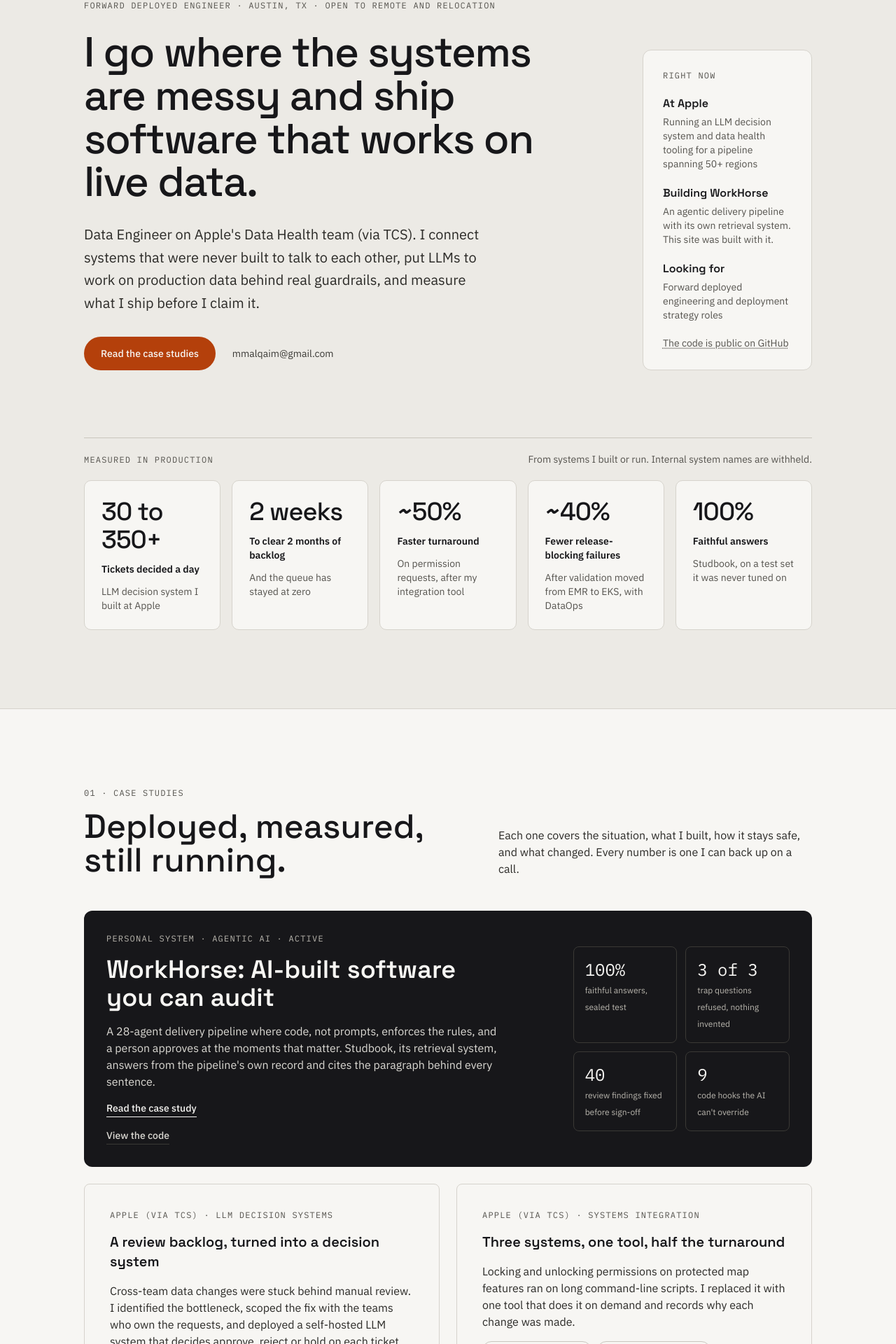
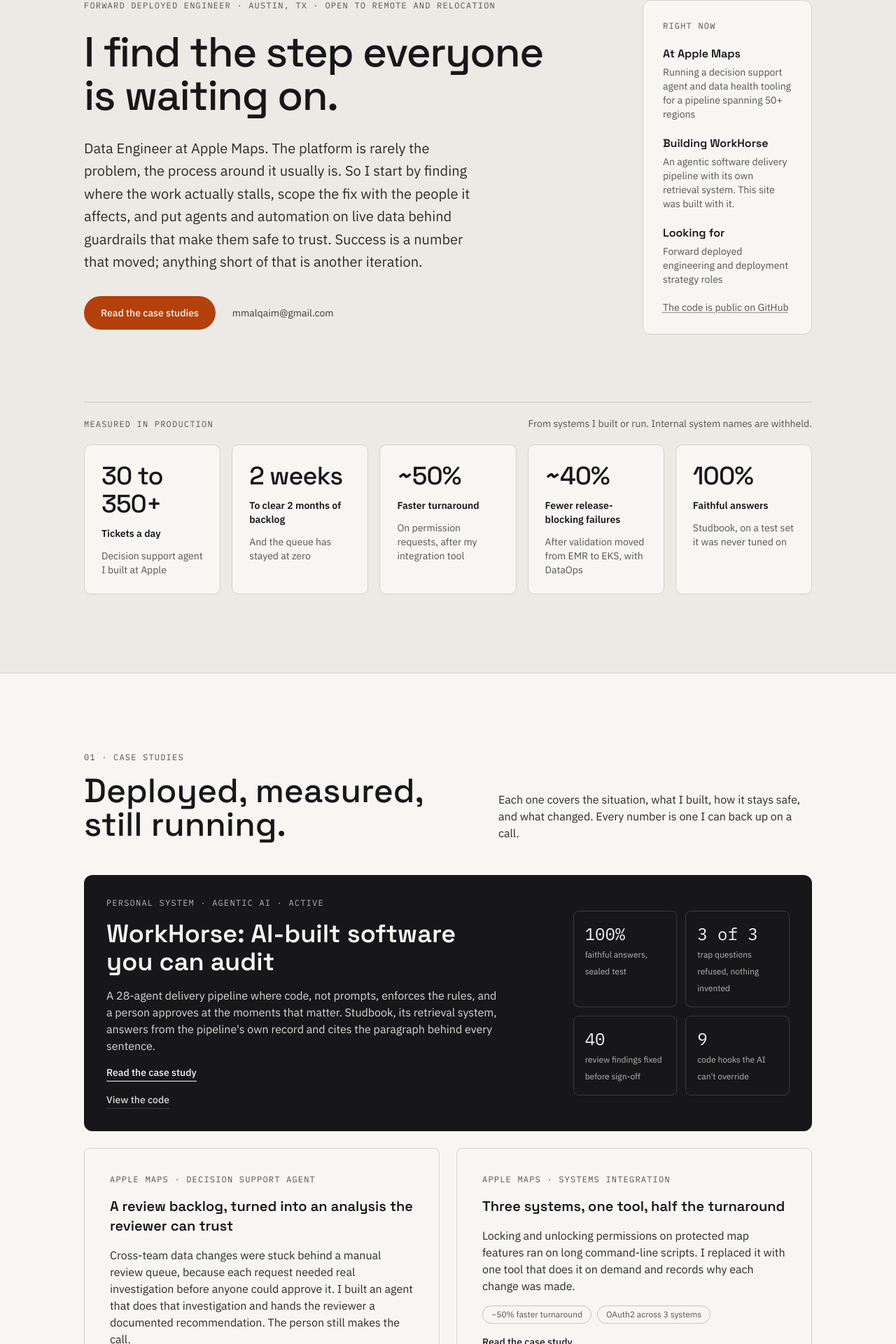
Before and after one commit to muhibm1/Portfolio, a React (Vite) app: page / in a window 1280 px wide. Shown: the part 209-2129 px from the top of the page at 70% size. Built offline with nearby package versions, Linux system fonts and the light colour scheme.

Commit message:
feat(copy): align the hero, employer line and decision case study to the owner's master document

```diff
--- a/src/data/portfolioData.js
+++ b/src/data/portfolioData.js
@@ -5,6 +5,8 @@
 // linked, an MCP section added, the WorkHorse run record brought to five runs; spec R138, R146,
 // R153, R154, R155).
 // Nothing here is paraphrased, rounded or added beyond what those requirements give verbatim.
+// Change 2026-10-08 aligns the hero, the employer line, the Apple Maps case studies and the
+// WorkHorse wording to the owner's master document (PORTFOLIO_FIX_MASTER.md), word for word.
 // Only the owner approves a change to this file (CLAUDE.md "Protected").
 //
 // Shape: personal (contact, header facts and the three public snapshot repositories), home
@@ -38,11 +40,11 @@ export const portfolioData = {
     hero: {
       eyebrow: "Forward deployed engineer · Austin, TX · Open to remote and relocation",
       mobileEyebrow: "Austin, TX · Open to remote and relocation",
-      heading: "I go where the systems are messy and ship software that works on live data.",
+      heading: "I find the step everyone is waiting on.",
       lead:
-        "Data Engineer on Apple's Data Health team (via TCS). I connect systems that were never built to talk to each other, put LLMs to work on production data behind real guardrails, and measure what I ship before I claim it.",
+        "Data Engineer at Apple Maps. The platform is rarely the problem, the process around it usually is. So I start by finding where the work actually stalls, scope the fix with the people it affects, and put agents and automation on live data behind guardrails that make them safe to trust. Success is a number that moved; anything short of that is another iteration.",
       mobileLead:
-        "Data Engineer on Apple's Data Health team (via TCS). I connect systems that were never built to talk to each other, put LLMs to work on production data behind real guardrails, and measure what I ship.",
+        "Data Engineer at Apple Maps. The platform is rarely the problem, the process around it usually is. So I start by finding where the work actually stalls, scope the fix with the people it affects, and put agents and automation on live data behind guardrails that make them safe to trust. Success is a number that moved; anything short of that is another iteration.",
       primaryCta: "Read the case studies",
       emailLinkText: "mmalqaim@gmail.com",
       codeLine: { text: "The code is public on GitHub", href: GITHUB_PROFILE },
@@ -50,13 +52,13 @@ export const portfolioData = {
         eyebrow: "Right now",
         items: [
           {
-            title: "At Apple",
+            title: "At Apple Maps",
             text:
-              "Running an LLM decision system and data health tooling for a pipeline spanning 50+ regions",
+              "Running a decision support agent and data health tooling for a pipeline spanning 50+ regions",
           },
           {
             title: "Building WorkHorse",
-            text: "An agentic delivery pipeline with its own retrieval system. This site was built with it.",
+            text: "An agentic software delivery pipeline with its own retrieval system. This site was built with it.",
           },
           {
             title: "Looking for",
@@ -72,9 +74,9 @@ export const portfolioData = {
       items: [
         {
           value: "30 to 350+",
-          label: "Tickets decided a day",
-          context: "LLM decision system I built at Apple",
-          mobileText: "tickets a day, LLM decision system at Apple",
+          label: "Tickets a day",
+          context: "Decision support agent I built at Apple",
+          mobileText: "tickets a day, decision support agent at Apple",
         },
         {
           value: "2 weeks",
@@ -117,7 +119,7 @@ export const portfolioData = {
           number: "01",
           title: "Find the step everyone waits on",
           text:
-            "At Apple, a review queue was blocking cross-team work. I built a system that decides each ticket with a trail a person can audit, and the backlog hasn't come back.",
+            "At Apple, a review queue was blocking cross-team data changes. I built an agent that does the investigation and hands the reviewer a documented recommendation, and the backlog hasn't come back.",
         },
         {
           number: "02",
@@ -151,12 +153,12 @@ export const portfolioData = {
       heading: "Where the work happened.",
       roles: [
         {
-          company: "Apple (via TCS)",
+          company: "Apple Maps",
           title: "Data Engineer",
           period: "Feb 2025 to present",
           subheading: "Data Health team · Austin, TX",
           highlights: [
-            "Identified a review bottleneck, scoped the fix with the requesting teams, and deployed a self-hosted LLM system that decides approve, reject or hold with a reviewable audit trail; throughput from 30 to 350+ tickets a day.",
+            "Identified a review bottleneck blocking cross-team data changes, then deployed an agent that evaluates each unlock request against the surrounding geospatial data and internal spec, flags cascading effects, and returns a documented recommendation a reviewer approves or overrides. Two-month backlog cleared in two weeks; 30 to 350+ tickets a day.",
             "Built a Python tool linking ticketing, repository and geo-data systems through OAuth2 APIs, cutting permission turnaround by about 50%.",
             "Run and tune ML-driven remediation jobs that have resolved hundreds of thousands of validation failures across 50+ regions.",
             "Worked with DataOps and data evaluation to migrate data validation from AWS EMR to AWS EKS and move checks upstream, cutting release-blocking failures by about 40%, and led response to a building-generation incident affecting tens of thousands of buildings.",
@@ -227,7 +229,7 @@ export const portfolioData = {
         {
           title: "AI",
           items:
-            "LLM decision systems, RAG with hybrid search and reranking, evals, agent orchestration, self-hosted models with Ollama",
+            "Agent orchestration, MCP servers, RAG, hybrid retrieval and reranking, evals, guardrails, prompt injection, human-in-the-loop",
         },
         {
           title: "Ship",
@@ -289,13 +291,13 @@ export const portfolioData = {
         {
           label: "What it is",
           value:
-            "A the harness plugin, a desktop app (Paddock) and a retrieval system (Studbook), with an MCP server for agents",
+            "An agentic software delivery pipeline, a desktop app (Paddock) and a retrieval system (Studbook), with an MCP server for agents",
         },
         {
           label: "Stack",
           value: "Node.js, Python, FastAPI, TypeScript, Electron, Supabase Postgres with pgvector",
         },
-        { label: "Quality", value: "224 plugin tests, 278 desktop tests, CI on every push" },
+        { label: "Quality", value: "224 pipeline tests, 278 desktop tests, CI on every push" },
       ],
       stats: [
         { value: "28", label: "single-purpose agents" },
@@ -443,7 +445,7 @@ export const portfolioData = {
             {
               type: "paragraph",
               text:
-                "The first four runs each held the rules: only the designed human approvals, no questions mid-run, and no ship document presented with an open finding. Every defect they found was fixed and tested the same day, and nine plugin releases came out of those four runs.",
+                "The first four runs each held the rules: only the designed human approvals, no questions mid-run, and no ship document presented with an open finding. Every defect they found was fixed and tested the same day, and nine releases came out of those four runs.",
             },
           ],
         },
@@ -451,6 +453,7 @@ export const portfolioData = {
           id: "studbook",
           heading: "Studbook: answers with receipts",
           eyebrow: "Inside WorkHorse",
+          subtitle: "Cited retrieval (RAG) over WorkHorse's engineering record",
           blocks: [
             {
               type: "paragraph",
@@ -572,23 +575,23 @@ export const portfolioData = {
       id: "apple-llm-triage",
       card: {
         featured: false,
-        eyebrow: "Apple (via TCS) · LLM decision systems",
-        title: "A review backlog, turned into a decision system",
+        eyebrow: "Apple Maps · Decision support agent",
+        title: "A review backlog, turned into an analysis the reviewer can trust",
         summary:
-          "Cross-team data changes were stuck behind manual review. I identified the bottleneck, scoped the fix with the teams who own the requests, and deployed a self-hosted LLM system that decides approve, reject or hold on each ticket, with a reviewable audit trail.",
+          "Cross-team data changes were stuck behind a manual review queue, because each request needed real investigation before anyone could approve it. I built an agent that does that investigation and hands the reviewer a documented recommendation. The person still makes the call.",
         linkText: "Read the case study",
         tags: ["30 to 350+ tickets/day", "Backlog cleared in 2 weeks"],
         mobileTags: ["30 to 350+ tickets/day", "Backlog gone in 2 weeks"],
       },
-      eyebrow: "Case study · Apple (via TCS) · Data Health team · Feb 2025 to present",
-      title: "A review backlog, turned into a decision system",
+      eyebrow: "Case study · Apple Maps · Data Health team · Feb 2025 to present",
+      title: "A review backlog, turned into an analysis the reviewer can trust",
       intro:
-        "Cross-team data changes were stuck behind a manual review queue. I identified the bottleneck, scoped the fix with the teams who own the requests, and deployed a self-hosted LLM system that reads each request and decides approve, reject or hold, with a reviewable audit trail.",
+        "Cross-team data changes were stuck behind a manual review queue, because each request needed real investigation before anyone could approve it. I built an agent that does that investigation and hands the reviewer a documented recommendation. The person still makes the call.",
       atAGlance: [
         { label: "My role", value: "Self-initiated; selected the model, built, deployed and own it" },
         { label: "Live since", value: "November 2025" },
-        { label: "Stack", value: "Python, open-source LLM self-hosted with Ollama, REST APIs" },
-        { label: "Status", value: "In production" },
+        { label: "Stack", value: "Python, open-source LLM, REST APIs" },
+        { label: "Status", value: "In production, human in the loop by design" },
       ],
       stats: [
         { value: "30 to 350+", label: "tickets a day, more than tenfold the manual rate" },
@@ -603,9 +606,9 @@ export const portfolioData = {
             {
               type: "paragraph",
               text:
-                "Every change to certain map data needed a person to judge whether it should go ahead, and that judgment was the bottleneck. The queue grew faster than reviewers could clear it. About two months of tickets had piled up with teams across the pipeline waiting on them.",
+                "Changes to certain map data needed a person to review the request before work could continue, and the review was not a rubber stamp. Someone had to pull the surrounding data, check the proposed edit against internal specification, and work out what else the change would affect. The queue grew faster than people could do that. About two months of tickets had piled up, and teams across the pipeline were waiting on them.",
             },
-            { type: "paragraph", text: "Building a fix wasn't part of my assigned role. I took it on anyway." },
+            { type: "paragraph", text: "Building a fix was not part of my assigned role. I took it on anyway." },
           ],
         },
         {
@@ -614,35 +617,46 @@ export const portfolioData = {
           blocks: [
             {
               type: "flow",
-              columns: 4,
+              columns: 6,
               steps: [
-                { title: "Ticket", note: "Structured request data" },
-                { title: "Model reads it", note: "Self-hosted, open source" },
-                { title: "Decision", note: "Approve, reject or hold" },
-                { title: "Audit trail", note: "Reviewable by a person", gate: true },
+                { title: "Unlock request" },
+                { title: "Geospatial snapshot, the target feature and its neighbors" },
+                { title: "Check against internal specification" },
+                { title: "Impact and cascade analysis" },
+                { title: "Documented recommendation" },
+                { title: "Reviewer decides", gate: true },
               ],
             },
             {
-              type: "bullets",
-              items: [
-                "A decision layer that reads the structured data on each ticket and returns one of three outcomes: approve, reject or hold.",
-                "I selected an open-source model, deployed it self-hosted through Ollama, and own it end to end.",
-                "Launch wasn't the end of the work. I keep tuning the prompt logic and the system's scope against how it performs on live tickets.",
-              ],
+              type: "paragraph",
+              text:
+                "An agent reads each unlock request, pulls a snapshot of the feature to be edited along with the features around it, checks the proposed edit against internal specification, and works through what else the change would touch, including effects that would only show up downstream. It returns a recommendation, unlock or keep locked, with the reasoning and the evidence behind it.",
+            },
+            {
+              type: "paragraph",
+              text:
+                "It does not act on that recommendation. A reviewer reads the analysis and makes the decision, which is the point: the hard part of this review was never the decision, it was the work required before anyone could make one.",
+            },
+            {
+              type: "paragraph",
+              text:
+                "I selected an open-source model, built the agent around it, and own it end to end. Launch was not the end of the work. I keep tuning the analysis and the system's scope against how it performs on live requests.",
             },
           ],
         },
         {
-          id: "safe",
-          heading: "How it stays safe",
+          id: "why-a-person-decides",
+          heading: "Why a person still decides",
           blocks: [
             {
               type: "paragraph",
-              text: "Every decision is logged and reviewable by a person, so automation can act on live data without acting blind.",
+              text:
+                "The agent has no authority to change anything. It produces an assessment, and every recommendation carries the reasoning and the evidence that produced it, so a reviewer can disagree with it on the merits rather than taking it on faith.",
             },
             {
               type: "paragraph",
-              text: "The system has three outcomes, not two. Hold gives it a way to decline a call instead of forcing a yes or no.",
+              text:
+                "That line is deliberate rather than cautious. These requests carry consequences that are not always visible at the point of the edit, and a system that cannot be questioned is not one a reviewer should be asked to trust.",
             },
           ],
         },
@@ -664,7 +678,17 @@ export const portfolioData = {
             {
               type: "paragraph",
               text:
-                "Since going live in November 2025: two months of backlog cleared in two weeks, and the queue has stayed at zero since. Throughput went from about 30 tickets a day to over 350 while cutting the risk that comes with manual review.",
+                "Since going live in November 2025, two months of backlog cleared in two weeks and the queue has stayed at zero. Throughput went from about 30 requests a day to over 350.",
+            },
+            {
+              type: "paragraph",
+              text:
+                "The gain did not come from removing the decision, which a person still makes on every request. It came from removing the investigation in front of it. A reviewer now opens a finished assessment instead of assembling one.",
+            },
+            {
+              type: "paragraph",
+              text:
+                "The decision this produces is carried out by a separate tool I built, covered in the next case study.",
             },
           ],
         },
@@ -672,7 +696,7 @@ export const portfolioData = {
       callout: {
         eyebrow: "What I'd bring to a client",
         text:
-          "Find the review step everyone waits on. Separate the calls a system can make with a trail from the ones a person should make. Automate the first, keep people on the second, and keep tuning against live results.",
+          "Find the review step everyone waits on, then separate the investigation from the judgment. Most review bottlenecks are not slow because the decision is hard, they are slow because the work required to make the decision has to be redone by hand every time. Automate that work, leave the judgment with the person accountable for it, and give them the evidence to disagree.",
       },
       disclaimer:
         "Details are limited to what I can share publicly. Internal system names are withheld. I'm glad to go deeper on a call.",
@@ -683,14 +707,14 @@ export const portfolioData = {
       id: "apple-integration",
       card: {
         featured: false,
-        eyebrow: "Apple (via TCS) · Systems integration",
+        eyebrow: "Apple Maps · Systems integration",
         title: "Three systems, one tool, half the turnaround",
         summary:
           "Locking and unlocking permissions on protected map features ran on long command-line scripts. I replaced it with one tool that does it on demand and records why each change was made.",
         linkText: "Read the case study",
         tags: ["~50% faster turnaround", "OAuth2 across 3 systems"],
       },
-      eyebrow: "Case study · Apple (via TCS) · Systems integration · Feb 2025 to present",
+      eyebrow: "Case study · Apple Maps · Systems integration · Feb 2025 to present",
       title: "Three systems, one tool, half the turnaround",
       intro:
         "Locking and unlocking permissions on protected map features already worked, but it ran on long command-line scripts and extra tickets raised just to carry the change. I built a Python tool that does it on demand through the ticketing, repository and geo-data systems' own authenticated APIs, and records why each change was made.",
@@ -714,6 +738,11 @@ export const portfolioData = {
               type: "paragraph",
               text:
                 "Locking and unlocking protected map data already worked, but the path was hostile: long command-line invocations, extra tickets raised just to carry the change, and enough setup that a routine request was easy to get wrong. None of it required judgment, only care.",
+            },
+            {
+              type: "paragraph",
+              text:
+                "The judgment behind these requests is covered in the previous case study. This one is about what happens after the decision is made.",
             },
           ],
         },
@@ -771,14 +800,14 @@ export const portfolioData = {
       id: "apple-data-health",
       card: {
         featured: false,
-        eyebrow: "Apple (via TCS) · Data reliability",
+        eyebrow: "Apple Maps · Data reliability",
         title: "Keeping a 50+ region data pipeline shippable",
         summary:
           "Remediation jobs that fix validation failures on live data, gates that decide when a repository can be promoted, a move from EMR to EKS, done with DataOps, that pushed validation upstream, and incident response when something breaks at scale.",
         linkText: "Read the case study",
         tags: ["~40% fewer release-blocking failures", "Hundreds of thousands of failures resolved"],
       },
-      eyebrow: "Case study · Apple (via TCS) · Data reliability · Feb 2025 to present",
+      eyebrow: "Case study · Apple Maps · Data reliability · Feb 2025 to present",
       title: "Keeping a 50+ region data pipeline shippable",
       intro:
         "Apple's Data Health team helps set the data quality and engineering standards for a pipeline spanning more than 50 regions. My part is keeping bad data from blocking releases: fixing it on live data, stopping it at the gate, and cleaning up fast when something slips through.",
@@ -848,7 +877,7 @@ export const portfolioData = {
             {
               type: "paragraph",
               text:
-                "A mass building-generation incident put tens of thousands of buildings into the data. I scoped the blast radius with SQL and QGIS and drove a delete, correct or retain decision on each one.",
+                "A mass building-generation incident put tens of thousands of buildings into the data. I scoped the blast radius with SQL and QGIS and drove a delete, correct or retain decision on each group.",
             },
           ],
         },
@@ -901,7 +930,7 @@ export const portfolioData = {
                 { title: "Postgres", note: "Rebuilt schema" },
                 { title: "LLM", note: "Personalization prompts" },
                 { title: "REST API", note: "Elixir Phoenix" },
-                { title: "Reader", note: "Live status via WebSockets", gate: true },
+                { title: "Reader", note: "Live status over WebSockets", gate: true },
               ],
             },
             {
```
Also changed, not shown: 3 other files (tests, documents, lock files or other folders).
